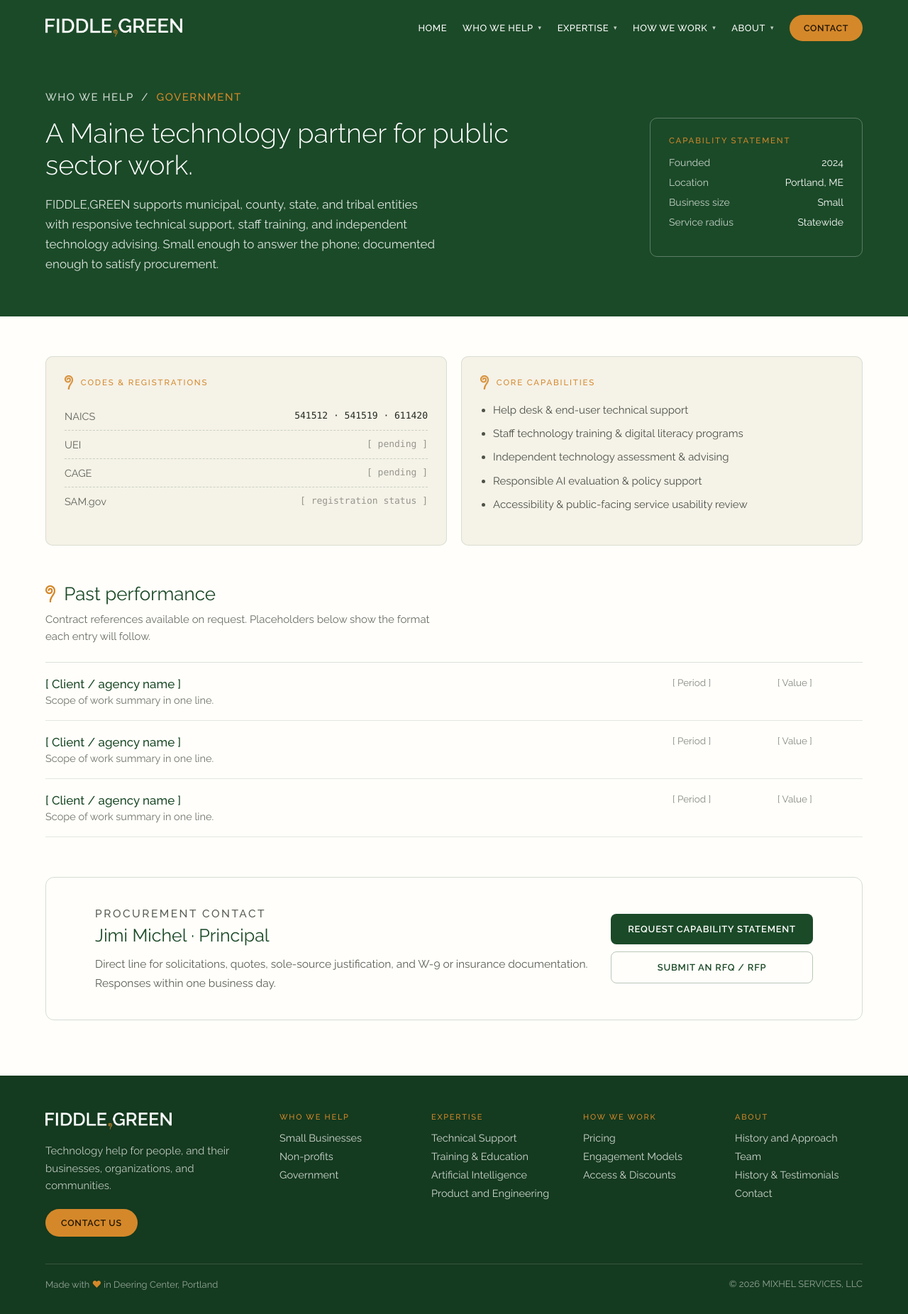
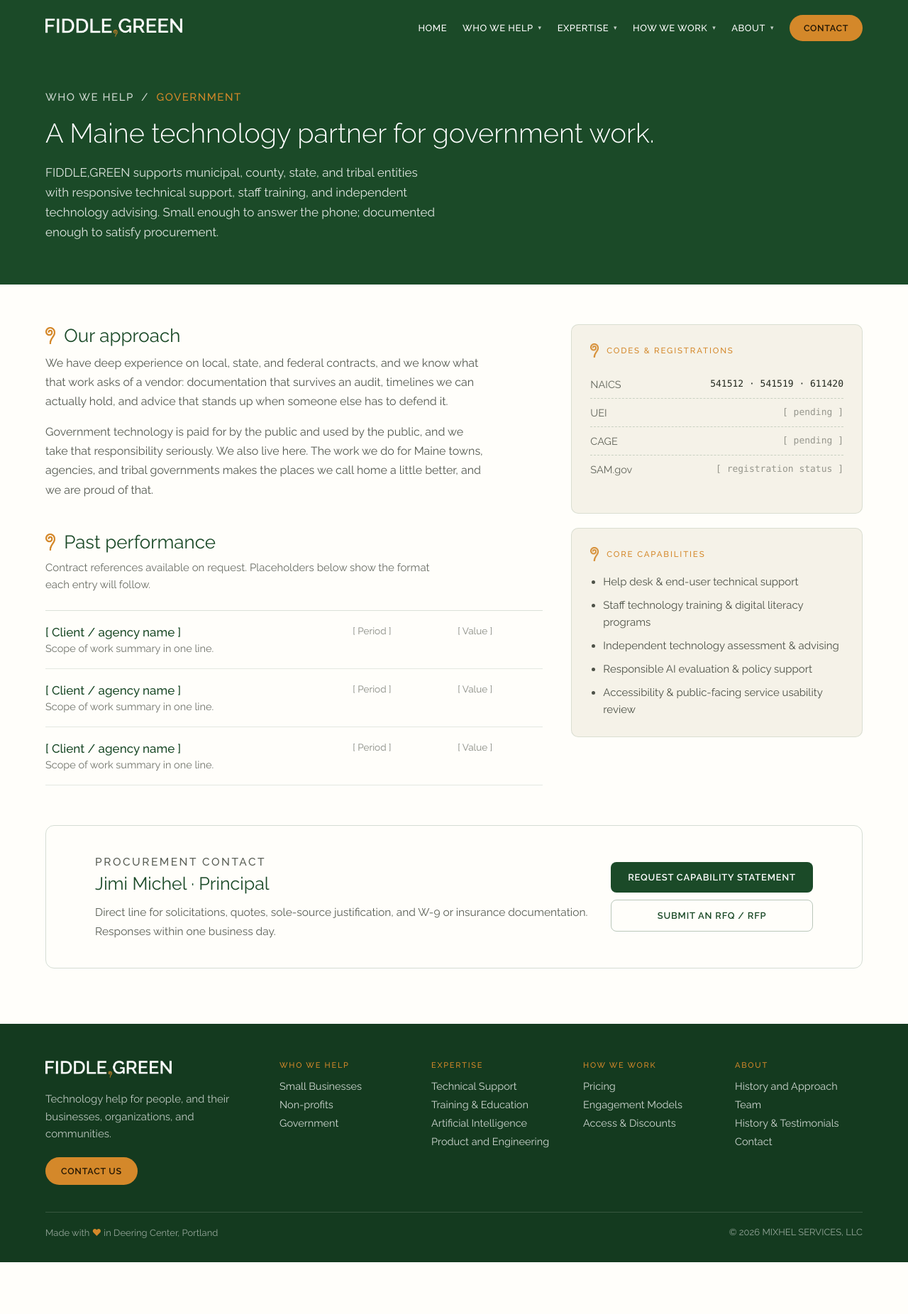
Before and after one commit to TREE-BUB/fiddle-green, a Jekyll site: the page built from who-we-help/government.html, in a window 1280 px wide. Shown: the whole page at 71% size. Built offline with Jekyll 4.4.1, drawn with Linux system fonts in a browser that asks for light colours; after the commit the page ends 1779 px from its top, so only the background shows below that.

Commit message:
Rebuild the government page around its prose
The capability box leaves the hero, and the two reference panels move into a
stacked right-hand third, so the page now reads as an argument — approach,
then past performance — with the procurement details alongside rather than
in front of it.

Settles on "government" over "public sector" in the copy that named either.

Co-Authored-By: Claude Opus 5 <noreply@anthropic.com>
Claude-Session: https://claude.ai/code/session_01SgQi5ee1qBqBsYJL8x1hCv

```diff
--- a/about/history-and-testimonials.html
+++ b/about/history-and-testimonials.html
@@ -76,4 +76,4 @@ testimonials:
 
 {% include callout.html
    eyebrow="References"
-   text="Happy to connect you with a client whose situation looks like yours — including public sector references for procurement." %}
+   text="Happy to connect you with a client whose situation looks like yours — including government references for procurement." %}
--- a/assets/css/style.scss
+++ b/assets/css/style.scss
@@ -1174,30 +1174,35 @@ a.card:hover { border-color: var(--amber); }
   }
 }
 
-.capability {
-  flex: 0 1 300px;
-  border: 1px solid rgba(255, 255, 255, .28);
-  border-radius: 10px;
-  padding: 24px 26px;
-}
-
-.capability__list { display: flex; flex-direction: column; gap: 12px; }
-
-.capability__row {
-  display: flex;
-  justify-content: space-between;
-  gap: 12px;
-  font-size: 14px;
-  color: #FFF;
-
-  dt { opacity: .75; }
-  dd { margin: 0; }
-}
-
-.gov-panels { display: flex; flex-wrap: wrap; gap: 20px; }
+/* Prose on the left, reference panels stacked in the right third. Both columns
+   keep a text-length basis, so the pair drops to one column before the panels
+   get too narrow to read. */
+.gov-body { display: flex; flex-wrap: wrap; gap: 40px; align-items: flex-start; }
+
+.gov-body__main { flex: 2 1 400px; }
+
+.gov-body__aside {
+  flex: 1 1 260px;
+  display: flex;
+  flex-direction: column;
+  gap: 20px;
+}
+
+.gov-approach {
+  max-width: 620px;
+  margin-bottom: 44px;
+
+  p {
+    font-size: 16px;
+    line-height: 1.7;
+    color: rgba(35, 41, 31, .78);
+    margin: 0 0 16px;
+
+    &:last-child { margin-bottom: 0; }
+  }
+}
 
 .gov-panel {
-  flex: 1 1 300px;
   background: var(--sand);
   border: 1px solid var(--hairline);
   border-radius: 10px;
@@ -1615,11 +1620,9 @@ a.contact-card__value {
 }
 
 .gov-band       { padding-bottom: 60px; }
-.gov-panels-band{ padding-top: 56px; padding-bottom: 0; }
-.gov-perf-band  { padding-top: 52px; padding-bottom: 0; }
+.gov-body-band  { padding-top: 56px; padding-bottom: 0; }
 .gov-proc-band  { padding-top: 56px; padding-bottom: 78px; }
 
-.capability__title { margin-bottom: 16px; }
 .procurement__eyebrow { margin-bottom: 12px; }
 
 .section-lede--perf {
--- a/who-we-help/government.html
+++ b/who-we-help/government.html
@@ -2,7 +2,7 @@
 layout: default
 permalink: /who-we-help/government/
 title: Government
-description: A Maine technology partner for municipal, county, state, and tribal work — responsive support, staff training, and independent advising.
+description: A Maine technology partner for government — municipal, county, state, and tribal. Responsive support, staff training, and independent advising.
 ---
 
 <section class="band band--hero gov-band">
@@ -13,23 +13,43 @@ description: A Maine technology partner for municipal, county, state, and tribal
   </p>
   <div class="gov-hero">
     <div class="gov-hero__text">
-      <h1>A Maine technology partner for public sector work.</h1>
+      <h1>A Maine technology partner for government work.</h1>
       <p>FIDDLE,GREEN supports municipal, county, state, and tribal entities with responsive technical support, staff training, and independent technology advising. Small enough to answer the phone; documented enough to satisfy procurement.</p>
-    </div>
-    <div class="capability">
-      <p class="eyebrow eyebrow--sm capability__title">Capability statement</p>
-      <dl class="capability__list">
-        <div class="capability__row"><dt>Founded</dt><dd>2024</dd></div>
-        <div class="capability__row"><dt>Location</dt><dd>Portland, ME</dd></div>
-        <div class="capability__row"><dt>Business size</dt><dd>Small</dd></div>
-        <div class="capability__row"><dt>Service radius</dt><dd>Statewide</dd></div>
-      </dl>
     </div>
   </div>
 </section>
 
-<section class="band band--cream gov-panels-band">
-  <div class="gov-panels">
+{%- comment -%}
+  The prose runs down the left two thirds; the reference panels sit stacked in
+  the right third, where a procurement reader can find them without them
+  interrupting the reading.
+{%- endcomment -%}
+<section class="band band--cream gov-body-band">
+  <div class="gov-body">
+    <div class="gov-body__main">
+      {% include section-heading.html title="Our approach" class="section-heading--sm section-heading--lede-tight" %}
+      <div class="gov-approach">
+        <p>We have deep experience on local, state, and federal contracts, and we know what that work asks of a vendor: documentation that survives an audit, timelines we can actually hold, and advice that stands up when someone else has to defend it.</p>
+        <p>Government technology is paid for by the public and used by the public, and we take that responsibility seriously. We also live here. The work we do for Maine towns, agencies, and tribal governments makes the places we call home a little better, and we are proud of that.</p>
+      </div>
+
+      {% include section-heading.html title="Past performance" class="section-heading--sm section-heading--lede-tight" %}
+      <p class="section-lede section-lede--perf">Contract references available on request. Placeholders below show the format each entry will follow.</p>
+      <div class="perf">
+        {%- for i in (1..3) -%}
+          <div class="perf__row">
+            <div class="perf__main">
+              <p>[ Client / agency name ]</p>
+              <p>Scope of work summary in one line.</p>
+            </div>
+            <div class="perf__cell">[ Period ]</div>
+            <div class="perf__cell">[ Value ]</div>
+          </div>
+        {%- endfor -%}
+      </div>
+    </div>
+
+    <aside class="gov-body__aside">
       <div class="gov-panel">
         {% include section-heading.html eyebrow="Codes &amp; registrations" class="gov-panel__heading" %}
         <dl class="codes">
@@ -49,23 +69,7 @@ description: A Maine technology partner for municipal, county, state, and tribal
           <li>Accessibility &amp; public-facing service usability review</li>
         </ul>
       </div>
-  </div>
-</section>
-
-<section class="band band--cream gov-perf-band">
-  {% include section-heading.html title="Past performance" class="section-heading--sm section-heading--lede-tight" %}
-  <p class="section-lede section-lede--perf">Contract references available on request. Placeholders below show the format each entry will follow.</p>
-  <div class="perf">
-    {%- for i in (1..3) -%}
-      <div class="perf__row">
-        <div class="perf__main">
-          <p>[ Client / agency name ]</p>
-          <p>Scope of work summary in one line.</p>
-        </div>
-        <div class="perf__cell">[ Period ]</div>
-        <div class="perf__cell">[ Value ]</div>
-      </div>
-    {%- endfor -%}
+    </aside>
   </div>
 </section>
 
```
Lines whose indentation alone changed are shown as unchanged.
